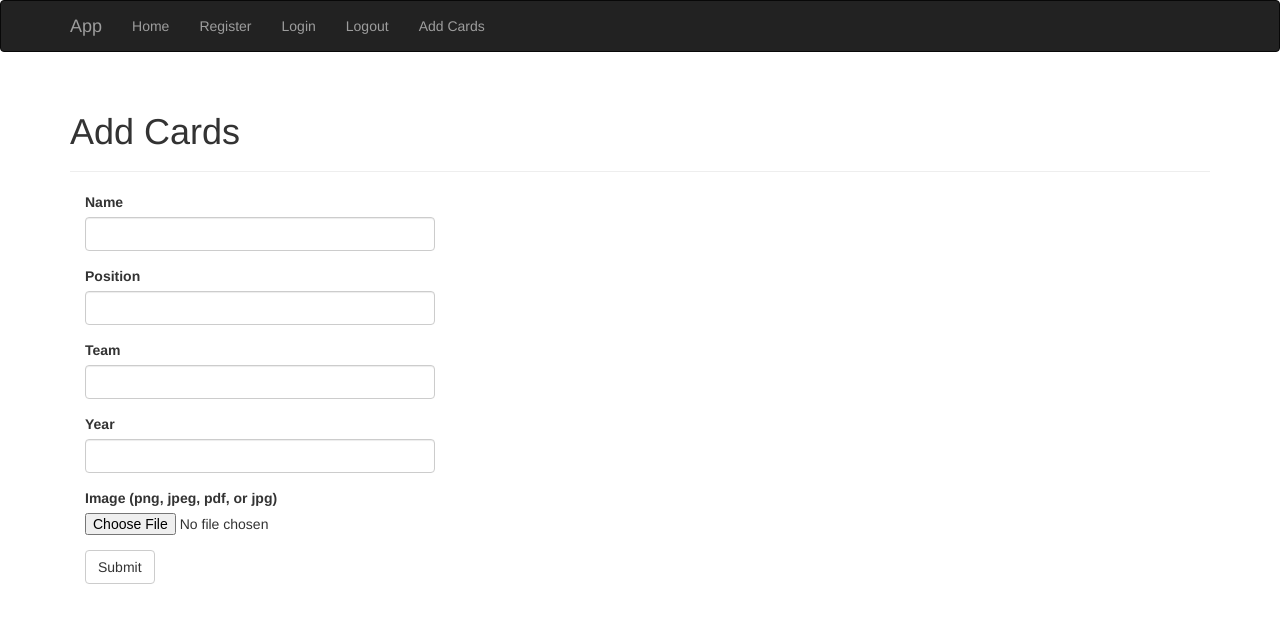
After one commit to makrodis/CardVault, a Flask app: page /add-card in a window 1280 px wide. The commit adds this page. Shown: the top 623 px of the page. Run offline with Flask 2, Linux system fonts and the light colour scheme; the visitor is signed in with stand-in values (Sample User, id 1); some libraries are stand-ins or nearby versions.

Commit message:
add card upload functionality

```diff
--- a/app/forms.py
+++ b/app/forms.py
@@ -1,5 +1,6 @@
 from flask_wtf import FlaskForm
-from wtforms import StringField, SubmitField, PasswordField
+from flask_wtf.file import FileAllowed
+from wtforms import StringField, SubmitField, PasswordField, FileField
 from wtforms.validators import DataRequired, Regexp, EqualTo
 
 
@@ -17,3 +18,12 @@ class RegistrationForm(FlaskForm):
         DataRequired(), EqualTo('password2', message='Passwords must match.')])
     password2 = PasswordField('Confirm password', validators=[DataRequired()])
     submit = SubmitField('Submit')
+
+
+class AddCardForm(FlaskForm):
+    name = StringField('Name', validators=[DataRequired()])
+    position = StringField('Position', validators=[DataRequired()])
+    team = StringField('Team', validators=[DataRequired()])
+    year = StringField('Year', validators=[DataRequired()])
+    picture = FileField('Image (png, jpeg, pdf, or jpg)', validators=[FileAllowed(['jpg', 'png', 'jpeg', 'pdf'])])
+    submit = SubmitField('Submit')
--- a/app/models.py
+++ b/app/models.py
@@ -8,6 +8,7 @@ class User(UserMixin, db.Model):
     id = db.Column(db.Integer, primary_key=True)
     username = db.Column(db.String(80), unique=True, nullable=False)
     password = db.Column(db.String(120))
+    cards = db.relationship('BaseballCard', backref='owner', lazy=True)
 
     def create_password(self, password):
         self.password = generate_password_hash(password)
@@ -19,6 +20,17 @@ class User(UserMixin, db.Model):
         return f'<User {self.username}>'
 
 
+class BaseballCard(db.Model):
+    __tablename__ = 'baseball_cards'
+    id = db.Column(db.Integer, primary_key=True)
+    name = db.Column(db.String(80), nullable=False)
+    position = db.Column(db.String(120))
+    team = db.Column(db.String(120))
+    year = db.Column(db.Integer)
+    picture = db.Column(db.LargeBinary)
+    user_id = db.Column(db.Integer, db.ForeignKey('users.id'), nullable=False)
+
+
 @login_manager.user_loader
 def load_user(user_id):
     return User.query.get(int(user_id))
--- a/app/routes.py
+++ b/app/routes.py
@@ -1,7 +1,7 @@
 from flask import Blueprint, render_template, redirect, url_for, flash
-from app.models import User
-from app.forms import LoginForm, RegistrationForm
-from flask_login import login_user, logout_user, login_required
+from app.models import User, BaseballCard
+from app.forms import LoginForm, RegistrationForm, AddCardForm
+from flask_login import login_user, logout_user, login_required, current_user
 from app import db
 
 
@@ -17,6 +17,21 @@ def home():
 def user_profile(user_id):
     user = User.query.get_or_404(user_id)
     return render_template('profile.html', user=user)
+
+
+@main_routes.route('/add-card', methods=['GET', 'POST'])
+@login_required
+def add_card():
+    form = AddCardForm()
+    if form.validate_on_submit():
+        card = BaseballCard(name=form.name.data, position=form.position.data, team=form.team.data,
+                            year=form.year.data, user_id=current_user.id)
+        if form.picture.data:
+            card.picture = form.picture.data.read()
+        db.session.add(card)
+        db.session.commit()
+        return redirect(url_for('main.add_card'))
+    return render_template('add-card.html', form=form)
 
 
 auth_routes = Blueprint('auth', __name__)
--- /dev/null
+++ b/app/templates/add-card.html
@@ -0,0 +1,13 @@
+{% extends "base.html" %}
+{% import "bootstrap/wtf.html" as wtf %}
+
+{% block title %}Add Cards{% endblock %}
+
+{% block page_content %}
+<div class="page-header">
+    <h1>Add Cards</h1>
+</div>
+<div class="col-md-4">
+    {{ wtf.quick_form(form) }}
+</div>
+{% endblock %}
--- a/app/templates/base.html
+++ b/app/templates/base.html
@@ -24,6 +24,7 @@
                 <li><a href="{{ url_for('auth.register') }}">Register</a></li>
                 <li><a href="{{ url_for('auth.login') }}">Login</a></li>
                 <li><a href="{{ url_for('auth.logout') }}">Logout</a></li>
+                <li><a href="{{ url_for('main.add_card') }}">Add Cards</a></li>
             </ul>
         </div>
     </div>
```
Also changed, not shown: migrations/versions/43df2a50e5a8_added_file_upload_for_baseball_card_.py (added, +28 -0 lines), migrations/versions/98799bfc1507_added_new_model.py (added, +37 -0 lines).
